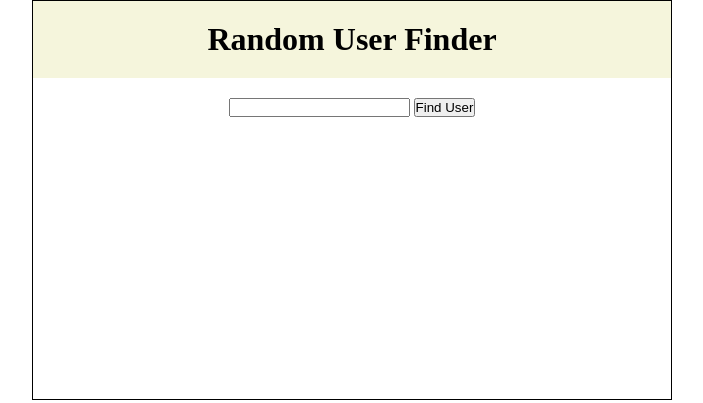
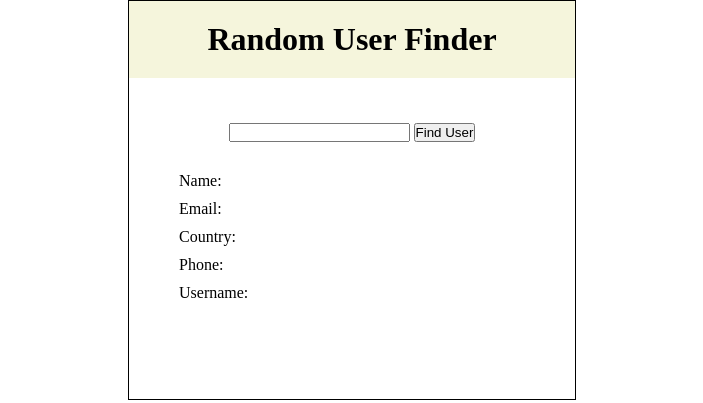
Before and after one commit to oeprxc/github-profile-finder, a plain HTML site: page index.html in a window 1280 px wide. Shown: the whole page, without its empty margins (288-991 px from the left). Drawn offline with Linux system fonts and the light colour scheme.

Commit message:
Completed my html structure

```diff
--- a/index.html
+++ b/index.html
@@ -17,9 +17,7 @@
     </header>
 
     <!-- Input User -->
-
-    <main>
-        <div class="findUser">
+     <div class="findUser">
             <form action="" id="userForm">
                 <input type="text" id="inputUser">
                 <button type="submit" id="finduserBtn">Find User</button>
@@ -27,6 +25,26 @@
                 <p id="loading"></p>
             </form>
         </div>
+
+
+    <main>
+     <div class="user">
+        <!-- User Image. -->
+        <div class="profileImage">
+            <img src="" alt="">
+        </div>
+
+        <div class="userDetails">
+            <p id="name">Name:</p>
+            <p id="email">Email:</p>
+            <p id="country">Country:</p>
+            <p id="Phone">Phone:</p>
+            <p id="userName">Username:</p>
+        </div>
+
+
+
+     </div>
     </main>
 
 </div>
--- a/style.css
+++ b/style.css
@@ -25,11 +25,24 @@ html {
 .findUser {
     display: flex;
     justify-content: center;
-   margin-top: 20px;
+   margin-top: 45px;
 }
 
 .box{
-    width: 50%;
+    width: 35%;
     height: 50vh;
     border: 1px solid black;
 }
+
+.profileImage {
+    display: flex;
+    justify-content: center;
+}
+
+.userDetails {
+    margin-top: 30px;
+    margin-left: 50px;
+   display: flex;
+   flex-direction: column;
+   gap: 10px;
+}
```
